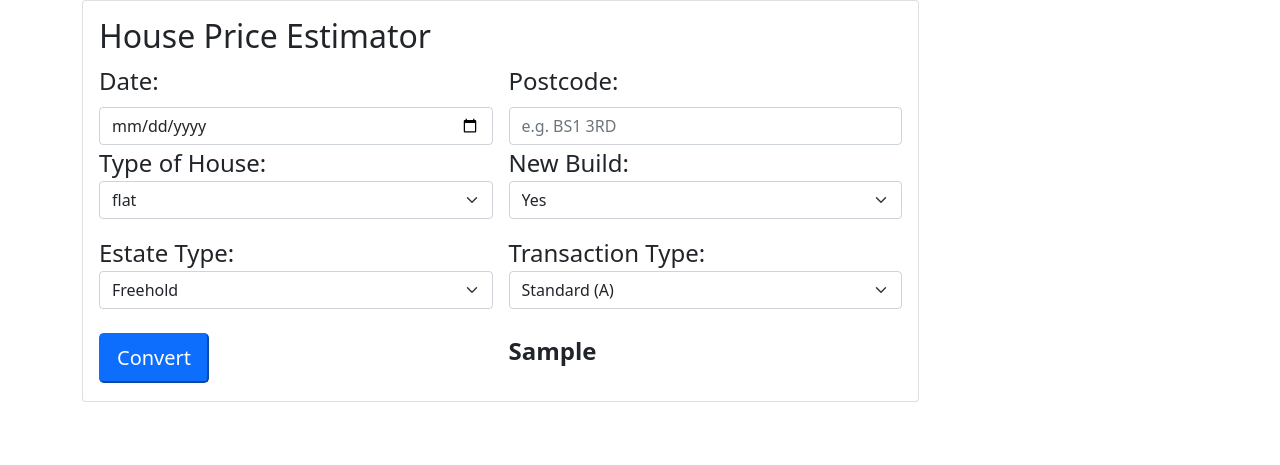
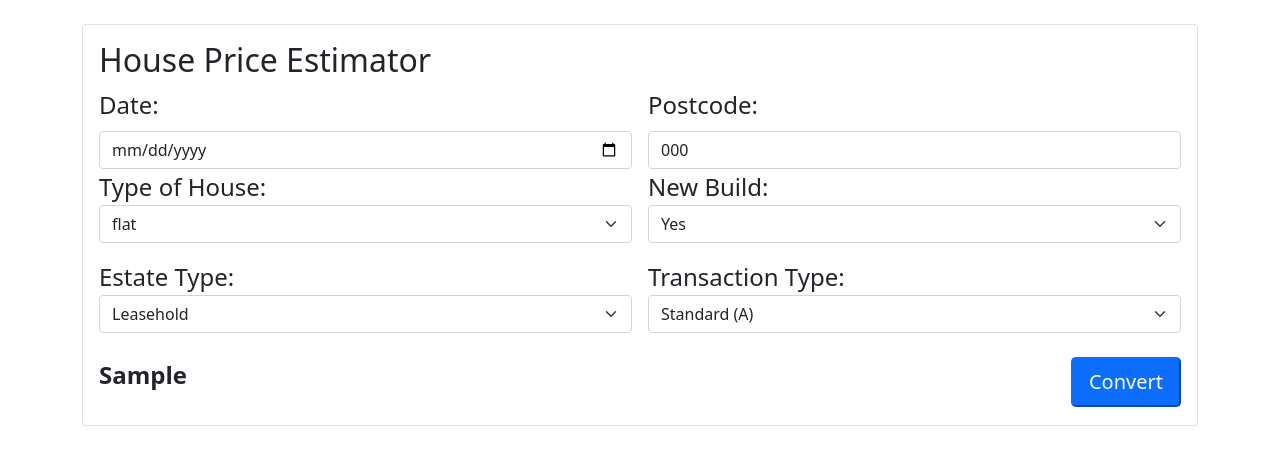
Before and after one commit to asmaxwell/housepricer, a Flask app: template app/templates/index.html in a window 1280 px wide. Shown: the part 89-554 px from the top of the page. Run offline with Flask 3, Linux system fonts and the light colour scheme; the template is opened without the code that fills it: most values are stand-ins (such as "Sample title", 1, 10 or a date in 2020); some libraries are stand-ins or nearby versions.

Commit message:
values now persistant in form

```diff
--- a/app/app.py
+++ b/app/app.py
@@ -7,7 +7,6 @@
 
 @app.route("/")
 def index():
-    #don't load data in future just use for testing purposes
     model = modeler.trainer(None, "./data/", "RandomModel.save", None, False, "notrandom")
     model.is_model_fitted() #throw immediate exception (during docker compose up) if not fitted instead of at user input
     item_list = ["date", "postcode", "housetype", "newbuild", "estatetype", "transactiontype"]
@@ -17,13 +16,19 @@
     model_pred_string=prediction_string(data_list, model)
     #print(model_pred_string)
 
-    return render_template('index.html', stringOut=model_pred_string)
+    return render_template('index.html', stringOut=model_pred_string
+                           , postcode=data_list["postcode"]
+                           , date=str(data_list["date"])
+                           , housetype = data_list["housetype"]
+                           , newbuild = data_list["newbuild"]
+                           , estatetype = data_list["estatetype"]
+                           , transactiontype = data_list["transactiontype"]
+                           )
 
 def prediction_string(data: dict, model : modeler.trainer) -> str:
     stringOut=""
     if (data["date"]!="") and (data["postcode"]!=""):
         parsed_data = parse_data(data)
-        #print(parsed_data)
         model_pred = max([2000], model.predict_values(parsed_data) )
         #print(model_pred)
         stringOut=f"Prediction: £{model_pred[0]:,.0f}"
--- a/app/static/css/style.css
+++ b/app/static/css/style.css
@@ -5,8 +5,16 @@
   font-style: normal;
 }
 
+.navbar{
+  width:100%;
+  margin:0px auto;
+  left:0px;
+  right:0px;
+  padding:0;
+}
 
-.card-body img {
+
+.card-body {
     max-width: 100%;
     height: auto;
     display: block;
--- a/app/templates/index.html
+++ b/app/templates/index.html
@@ -3,7 +3,8 @@
 {% block content %}
     <!--<h1>{% block title %} Housepricer {% endblock %}</h1>-->
 
-    <div class="card w-75 mb-3">
+    <br>
+    <div class="card w-100 mb-3">
         <div class="card-body">
             <h2 class="card-title">House Price Estimator</h2>
         <form action="" method="get">
@@ -11,11 +12,11 @@
                 <div class="row g-3">
                     <div class="col-md-6">
                         <label for="date" class="form-label">Date:</label>
-                        <input type="date" class="form-control" name="date" id="date" placeholder="dd/mm/yyyy">
+                        <input type="date" class="form-control" name="date" id="date" placeholder="dd/mm/yyyy" value="{{date}}" required>
                     </div>
                     <div class="col-md-6">
                         <label for="postcode" class="form-label">Postcode:</label>
-                        <input type="text" class="form-control" name="postcode" id="postcode" placeholder="e.g. BS1 3RD">
+                        <input type="text" class="form-control" name="postcode" id="postcode" placeholder="e.g. BS1 3RD" value="{{postcode}}" required>
                     </div>
                 </div>
 
@@ -23,18 +24,18 @@
                     <div class="col-md-6">
                         <label for="housetype">Type of House:</label>
                         <select class="form-select" aria-label="Default select example" id="housetype" name="housetype">
-                            <option value="F">flat</option>
-                            <option value="T">terrace</option>
-                            <option value="S">semi-detached</option>
-                            <option value="D">detached</option>
-                            <option value="O">other</option>
+                            <option value="F" {{'selected' if housetype=='F'}}>flat</option>
+                            <option value="T" {{'selected' if housetype=='T'}}>terrace</option>
+                            <option value="S" {{'selected' if housetype=='S'}}>semi-detached</option>
+                            <option value="D" {{'selected' if housetype=='D'}}>detached</option>
+                            <option value="O" {{'selected' if housetype=='O'}}>other</option>
                         </select>
                     </div>
                     <div class="col-md-6">
                         <label for="newbuild">New Build:</label>
                         <select class="form-select" aria-label="Default select example"  id="newbuild" name="newbuild">
-                            <option value="Yes">Yes</option>
-                            <option value="No">No</option>
+                            <option value="Yes" {{'selected' if newbuild=='Yes'}}>Yes</option>
+                            <option value="No" {{'selected' if newbuild=='No'}}>No</option>
                         </select>
                     </div>
                 </div>
@@ -43,30 +44,25 @@
             <div class="row g-3">
                 <div class="col-md-6">
                     <label for="estatetype">Estate Type:</label>
-                    <select class="form-select" id="estatetype" name="estatetype">
-                        <option value="Freehold">Freehold</option>
-                        <option value="Leasehold">Leasehold</option>
+                    <select class="form-select" id="estatetype" name="estatetype" value = "{{estatetype}}">
+                        <option value="Freehold" {{'selected' if estatetype=='Freehold'}}>Freehold</option>
+                        <option value="Leasehold" {{'selected' if estatetype=='Leasehold'}}>Leasehold</option>
                     </select>
                 </div>
                 <div class="col-md-6">
                     <label for="transactiontype">Transaction Type:</label>
-                    <select class="form-select" id="transactiontype" name="transactiontype">
-                        <option value="A">Standard (A)</option>
-                        <option value="B">Additional (B)</option>
+                    <select class="form-select" id="transactiontype" name="transactiontype" value = "{{transactiontype}}">
+                        <option value="A" {{'selected' if transactiontype=='A'}}>Standard (A)</option>
+                        <option value="B" {{'selected' if transactiontype=='B'}}>Additional (B)</option>
                     </select>
                 </div>
             </div>
             <br>
-            <div class="row g-3">
-                <div class="col-6">
-                    <button type="submit" class="btn-primary btn-lg" >
-                        Convert
-                    </button>
-                </div>
-                <div class="col-6">
-                    <p class="fs-4 fw-bold">{{stringOut}}</p>
-                </div>
-            </div>
+            <button type="submit" class="btn-primary btn-lg float-end" >
+                Convert
+            </button>
+            <p class="fs-4 fw-bold">{{stringOut}}</p>
+
         </form>
 
         </div>
```
Also changed, not shown: docker-compose.yml (+0 -8 lines).
